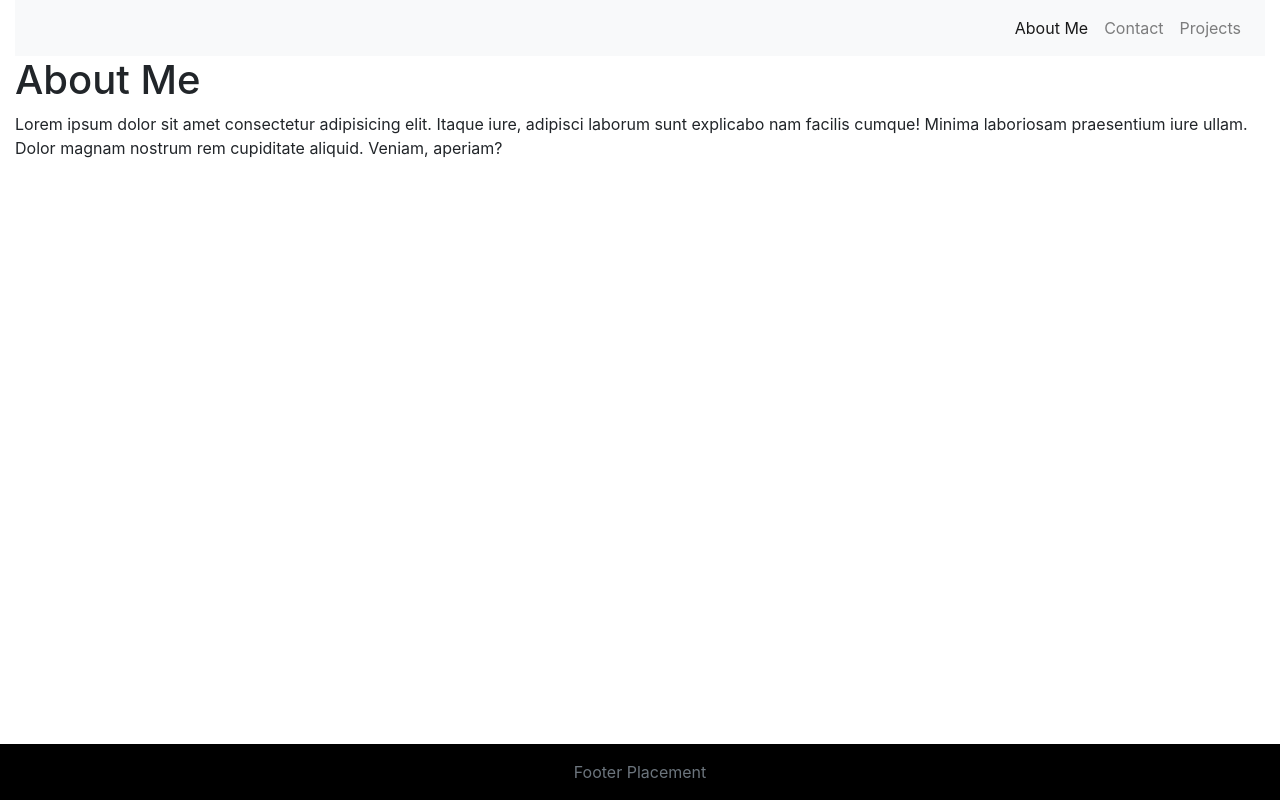
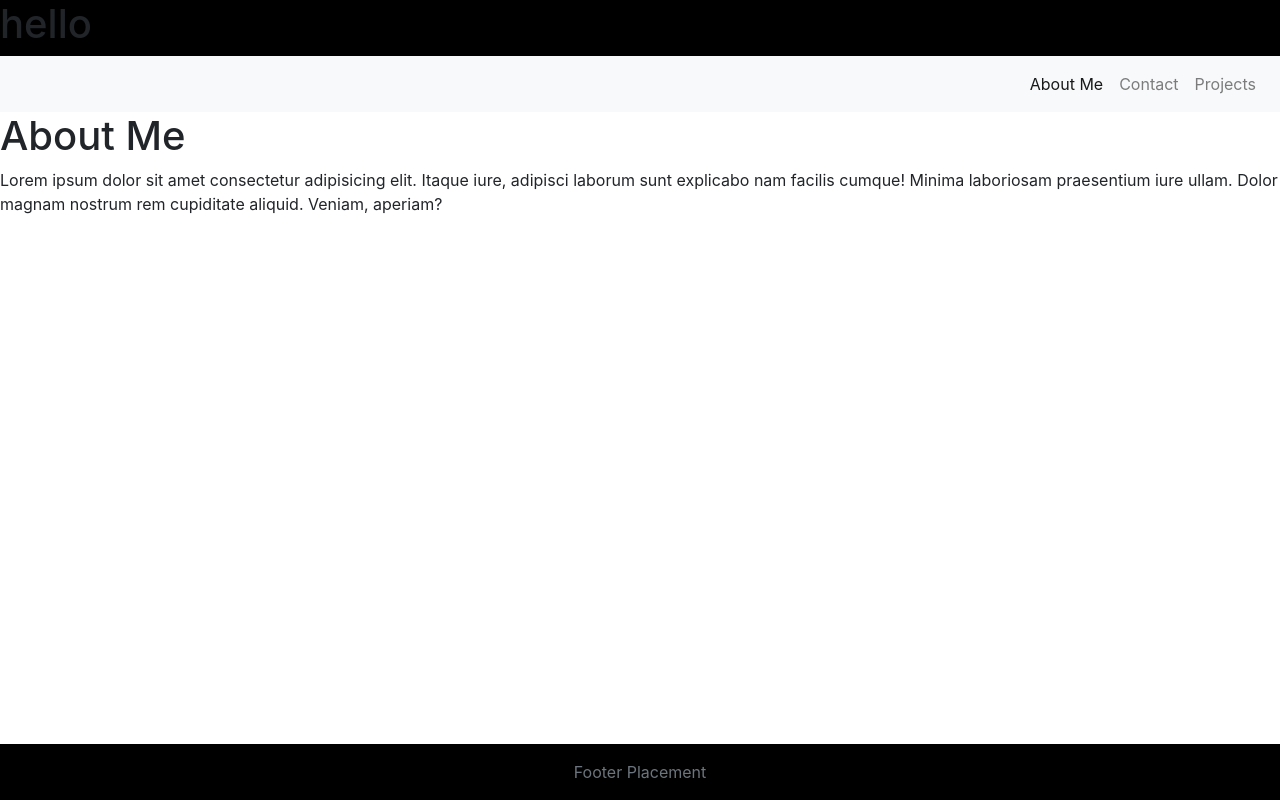
Before and after one commit to cyrusjose/Read_All_About_Me, a React (Create React App) app: page / in a window 1280 px wide. Built offline with nearby package versions, Linux system fonts and the light colour scheme.

Commit message:
Tesing header and removed padding

```diff
--- a/src/App.css
+++ b/src/App.css
@@ -1,3 +1,4 @@
+
 .App {
   text-align: center;
 }
--- a/src/App.js
+++ b/src/App.js
@@ -10,7 +10,7 @@ import "./App.css";
 function App() {
   return (
     <Router>
-      <div className="container-fluid">
+      <div className="container-fluid p-0">
         <Header />
         <Route exact path="/" component={About} />
         <Route exact path="/contact" component={Contact} />
--- a/src/components/Header/Header.css
+++ b/src/components/Header/Header.css
@@ -1,3 +1,4 @@
 .header{
     background-color: black;
+    width: 100%;
 }
--- a/src/components/Header/Header.js
+++ b/src/components/Header/Header.js
@@ -4,6 +4,7 @@ import "./Header.css"
 export default function Header() {
   return (
     <div className="header">
+      <h1>hello</h1>
       <Nav />
     </div>
   );
```
